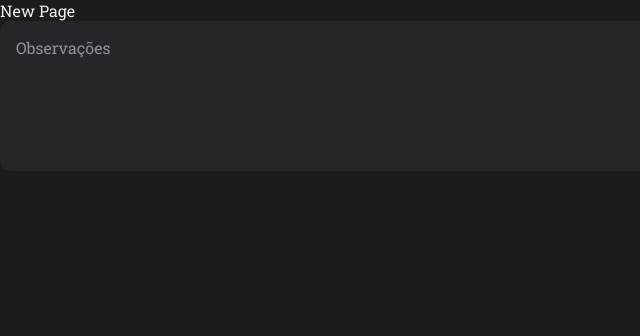
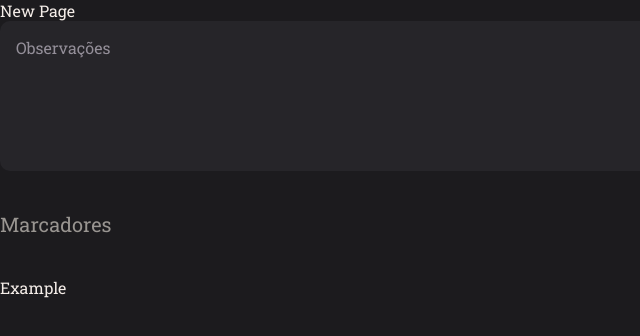
Before and after one commit to Pedro558/RocketMovies-front-end, a React (Vite) app: page /new in a window 1280 px wide. Shown: the top 336 px of the page, without its empty margins (0-640 px from the left). Built offline with nearby package versions, Linux system fonts and the light colour scheme.

Commit message:
:sparkles: feat: add Section component to new page

```diff
--- a/src/pages/New/index.jsx
+++ b/src/pages/New/index.jsx
@@ -1,4 +1,5 @@
 import { Textarea } from "../../components/Textarea";
+import { Section } from '../../components/Section';
 
 export function New(){
   return(
@@ -6,6 +7,10 @@ export function New(){
       <div>New Page</div>
 
       <Textarea placeholder='Observações'/>
+
+      <Section title='Marcadores'>
+        <div>Example</div>
+      </Section>
     </>
   )
 }
```
